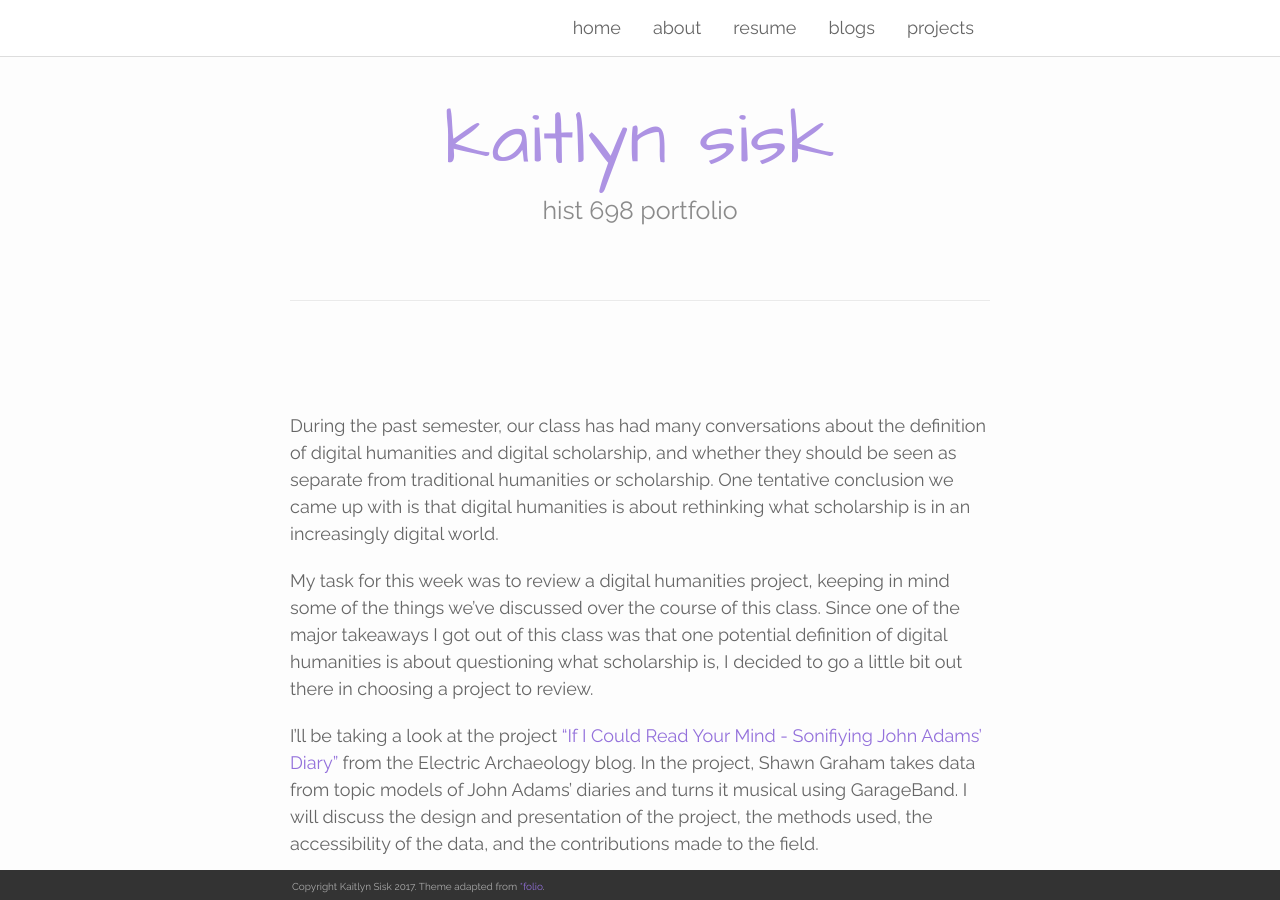
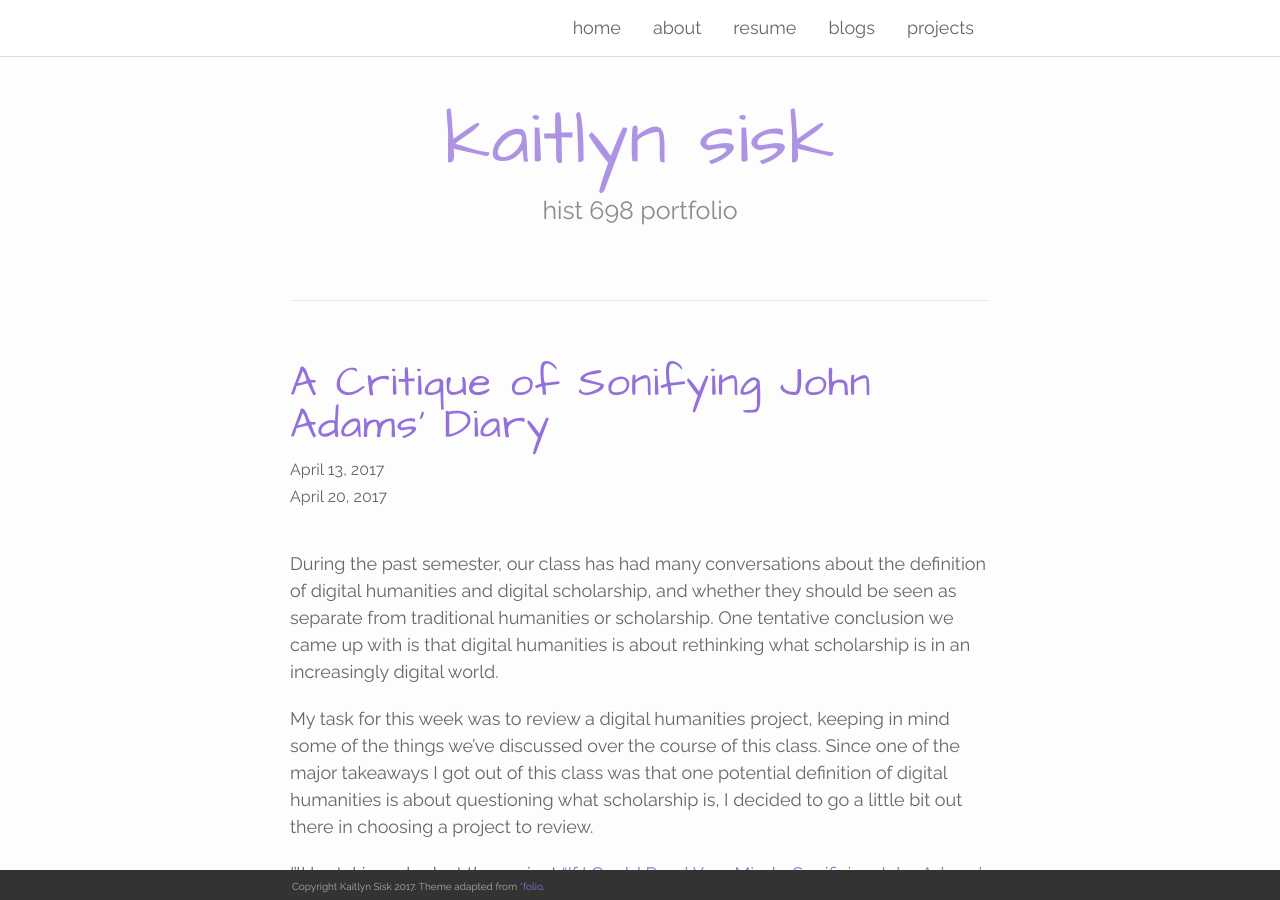
Before and after one commit to k8lyn6/hist698portfolio, a Jekyll site: the page built from blog-posts/critique-sonifying-john-adams-diary.md, in a window 1280 px wide and 900 px high. Built offline with Jekyll 4.4.1, drawn with Linux system fonts in a browser that asks for light colours; nearby versions of some CDN libraries; some web fonts are replaced; our own code applies the rules of GitHub Pages for plain Markdown files.

Commit message:
fix title

```diff
--- a/blog-posts/critique-sonifying-john-adams-diary.md
+++ b/blog-posts/critique-sonifying-john-adams-diary.md
@@ -1,6 +1,6 @@
 ---
 layout: page
-title: "A Critique of "Sonifying John Adams' Diary""
+title: "A Critique of Sonifying John Adams' Diary"
 date: April 13, 2017
 update: April 20, 2017
 ---
```
Also changed, not shown: blogs.md (+1 -1 lines).
